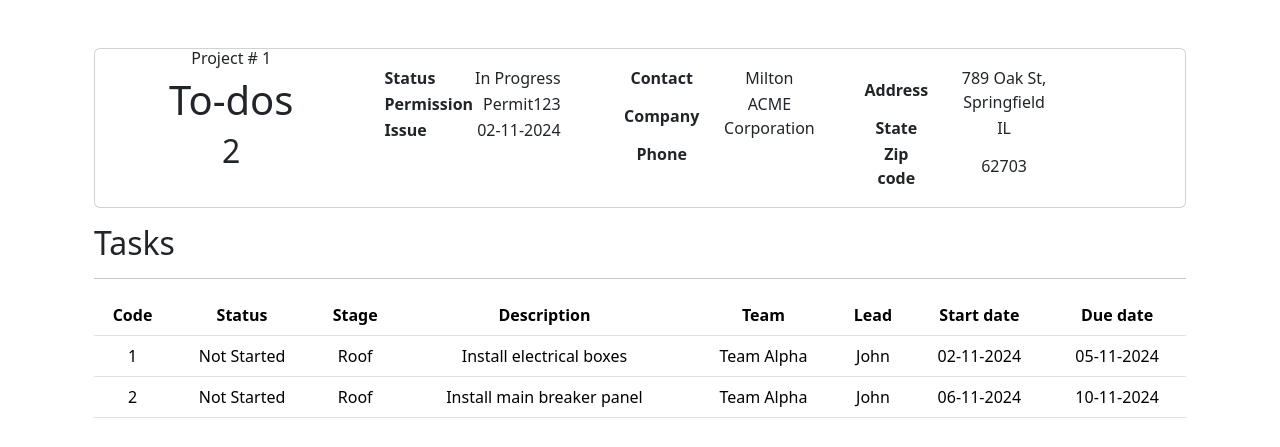
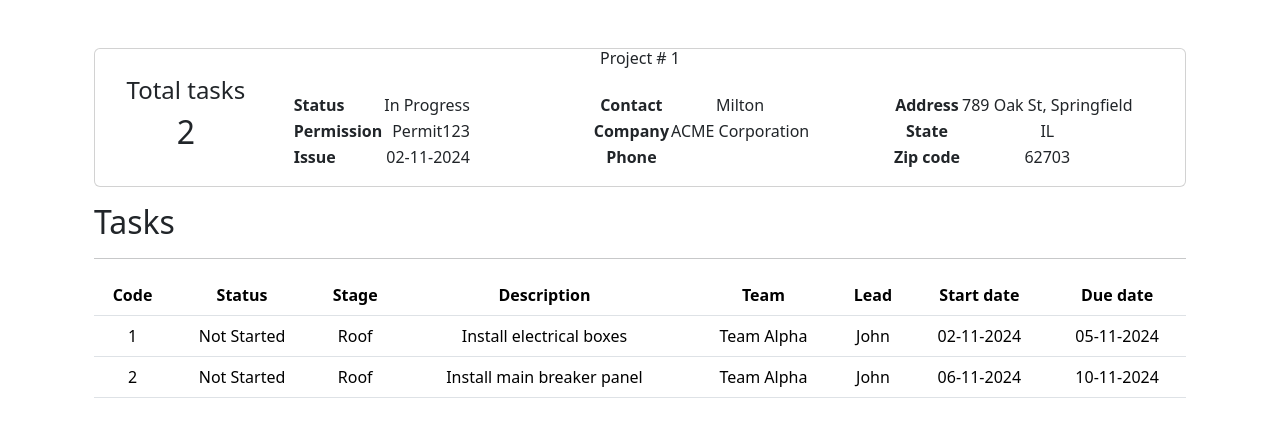
Before and after one commit to RLCM696/company, a Flask app: page /project?project=1 in a window 1280 px wide. Shown: the part 88-535 px from the top of the page. Run offline with Flask 3, Linux system fonts and the light colour scheme; a user stored in the database is signed in; data comes from the database, SQL or seed files in the repository; some libraries are stand-ins or nearby versions.

Commit message:
Sun, Nov 3, 2024, 6:35 PM -05:00

```diff
--- a/templates/project.html
+++ b/templates/project.html
@@ -7,15 +7,13 @@
 {% block main %}
 <div class="container-fluid">
     <div class="card mb-3">
+        <h6 class="card-title">Project # {{project["id"]}}</h6>
         <div class="row g-0">
-            <div class="col-md-3">
-                <h6 style="text-align: center">Project # {{project["id"]}}</h6>
-                <div>
-                    <h1>To-dos</h1>
-                    <h2>{{tasks | pending }}</h5>
-                </div>
+            <div class="col-md-2">
+                <h4>Total tasks</h4>
+                <h2>{{tasks | pending }}</h5>
             </div>
-            <div class="col-md-8">
+            <div class="col-md-10">
                 <div class="card-body">
                     <div class="row">
                         <div class="col">
```
Also changed, not shown: 1 other file.
